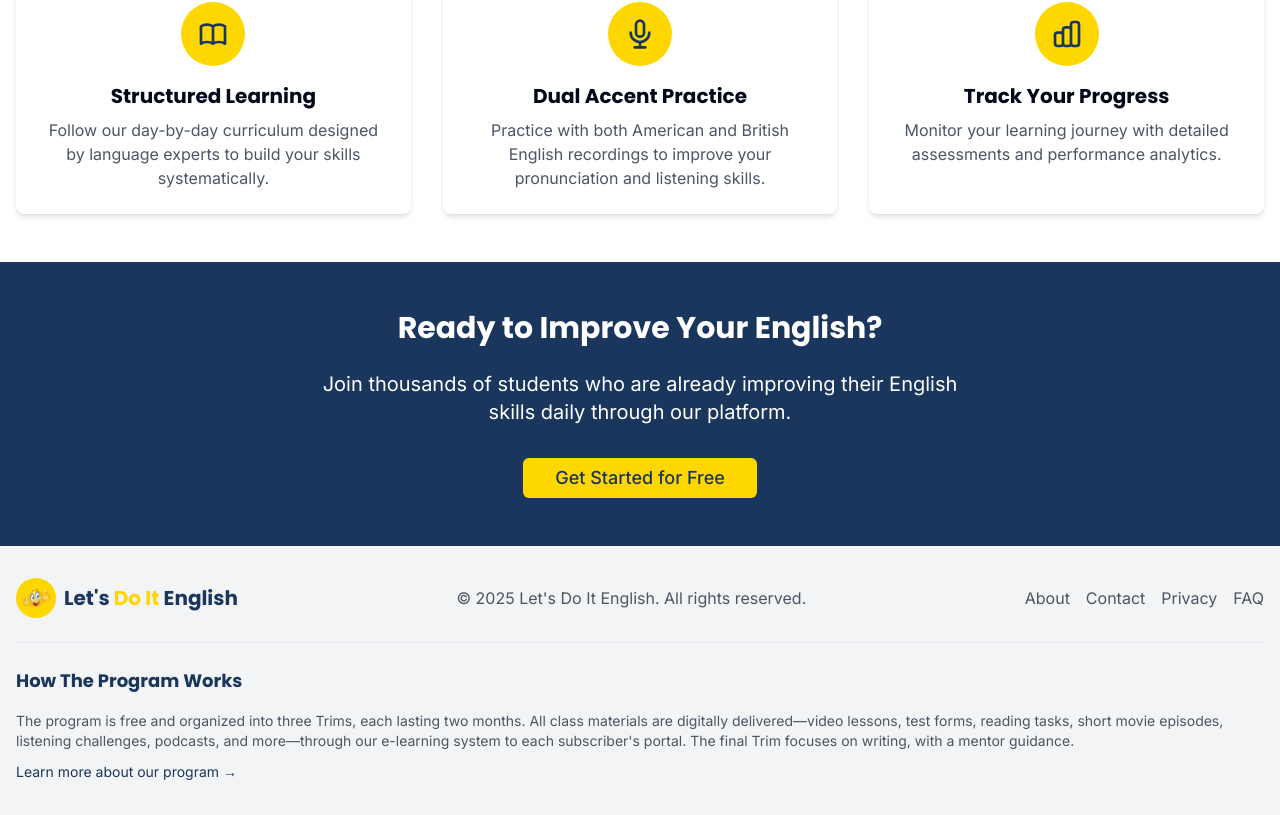
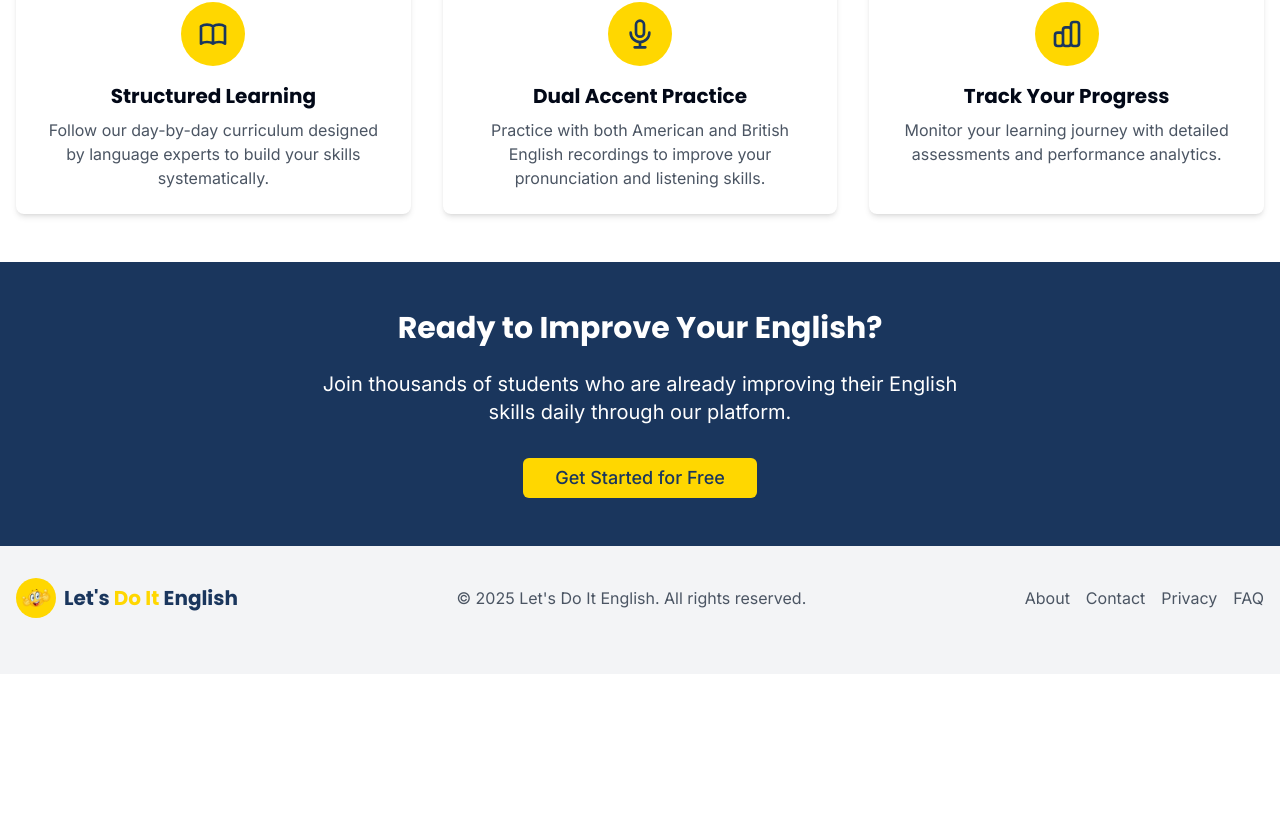
Before and after one commit to Bonheur45/learn-speak-english-now-79, a React (Vite) app: page / in a window 1280 px wide. Shown: the part 794-1609 px from the top of the page. After the commit the page ends 1468 px from the top, so only its background shows below. Built offline with nearby package versions, Linux system fonts and the light colour scheme.

Commit message:
Remove "How it works" section from footer
Remove the "How it works" section from the footer in the `Index` page.

```diff
--- a/src/pages/Index.tsx
+++ b/src/pages/Index.tsx
@@ -117,20 +117,6 @@ const Index = () => {
               <Link to="/faq" className="text-gray-600 hover:text-brand-blue">FAQ</Link>
             </div>
           </div>
-
-          {/* Quick FAQ Summary */}
-          <div className="border-t border-gray-200 pt-6 mt-6">
-            <h3 className="text-lg font-bold text-brand-blue mb-4">How The Program Works</h3>
-            <p className="text-sm text-gray-600 mb-2">
-              The program is free and organized into three Trims, each lasting two months.
-              All class materials are digitally delivered—video lessons, test forms, reading tasks,
-              short movie episodes, listening challenges, podcasts, and more—through our e-learning
-              system to each subscriber's portal. The final Trim focuses on writing, with a mentor guidance.
-            </p>
-            <Link to="/faq" className="text-sm text-brand-blue hover:underline">
-              Learn more about our program →
-            </Link>
-          </div>
         </div>
       </footer>
     </div>
```
